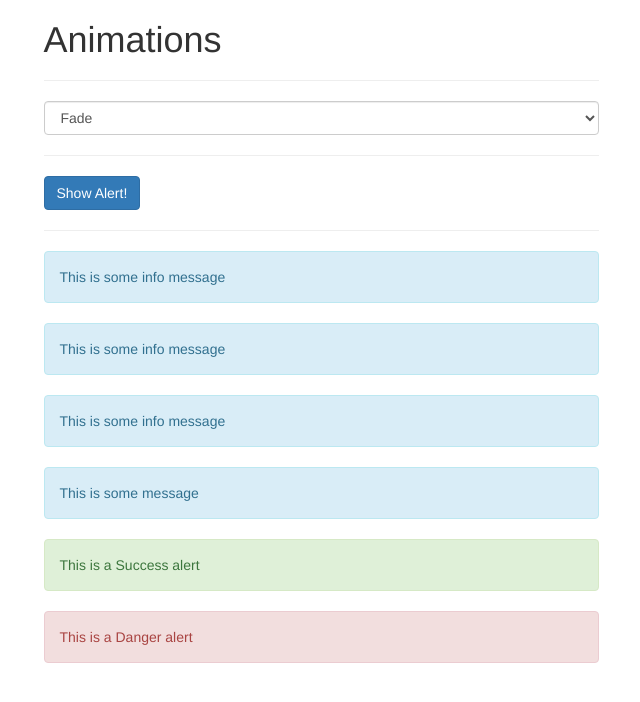
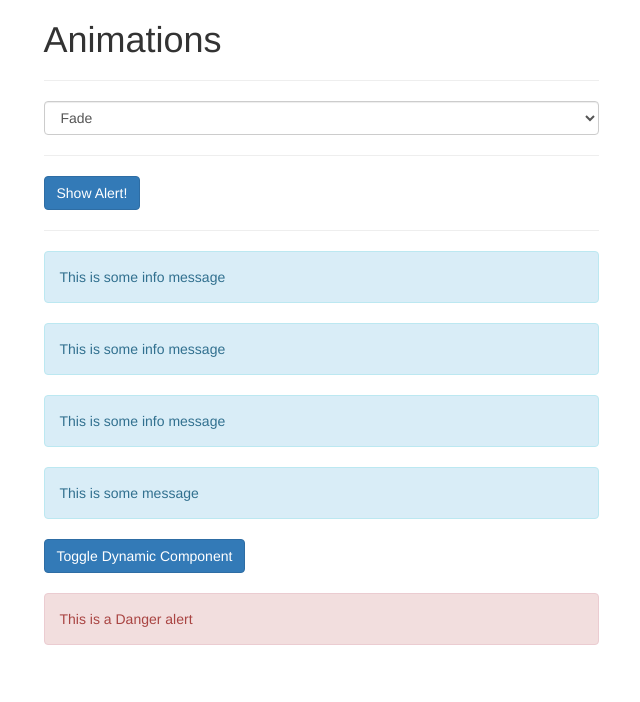
Before and after one commit to smarigowda/vuejs-cli-udemy, a Vue app: page / in a window 1280 px wide. Shown: the top 702 px of the page, without its empty margins (319-959 px from the left). Built offline with nearby package versions, Linux system fonts and the light colour scheme; a web font is replaced by a local one.

Commit message:
toggle components using dynamic comp

```diff
--- a/src/App.vue
+++ b/src/App.vue
@@ -29,8 +29,12 @@
                   <div class="alert alert-info" v-if="show" key="info">This is some message</div>
                   <div class="alert alert-warning" v-else key="warning">This is some message</div>
                 </transition>
-                <app-success-alert></app-success-alert>
-                <app-danger-alert></app-danger-alert>
+                <!-- <app-success-alert></app-success-alert> -->
+                <!-- <app-danger-alert></app-danger-alert> -->
+                <button @click="toggleSelectedComponent" class="btn btn-primary">Toggle Dynamic Component</button>
+                <br/>
+                <br/>
+                <component :is="selectedComponent"></component>
             </div>
         </div>
     </div>
@@ -45,6 +49,7 @@
                show: true,
                buttonText: 'Show Alert!',
                alertAnimation: 'fade',
+               selectedComponent: 'app-danger-alert'
             }
         },
         methods: {
@@ -54,6 +59,13 @@
               this.buttonText = 'Hide Alert!';
             } else {
               this.buttonText = 'Show Alert!';
+            }
+          },
+          toggleSelectedComponent() {
+            if(this.selectedComponent === 'app-danger-alert') {
+              this.selectedComponent = 'app-success-alert'
+            } else {
+              this.selectedComponent = 'app-danger-alert'
             }
           }
         },
```
